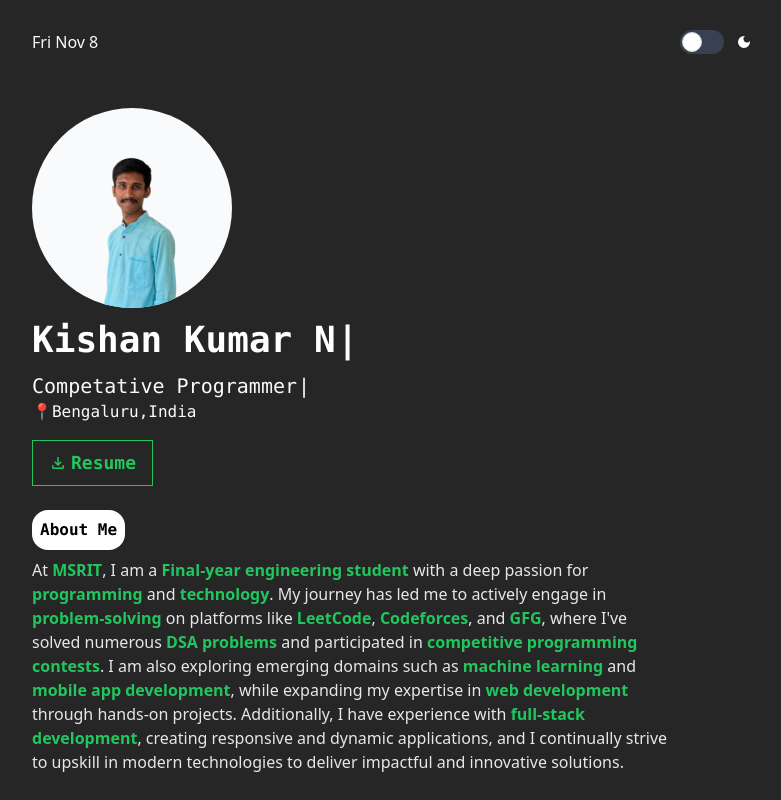
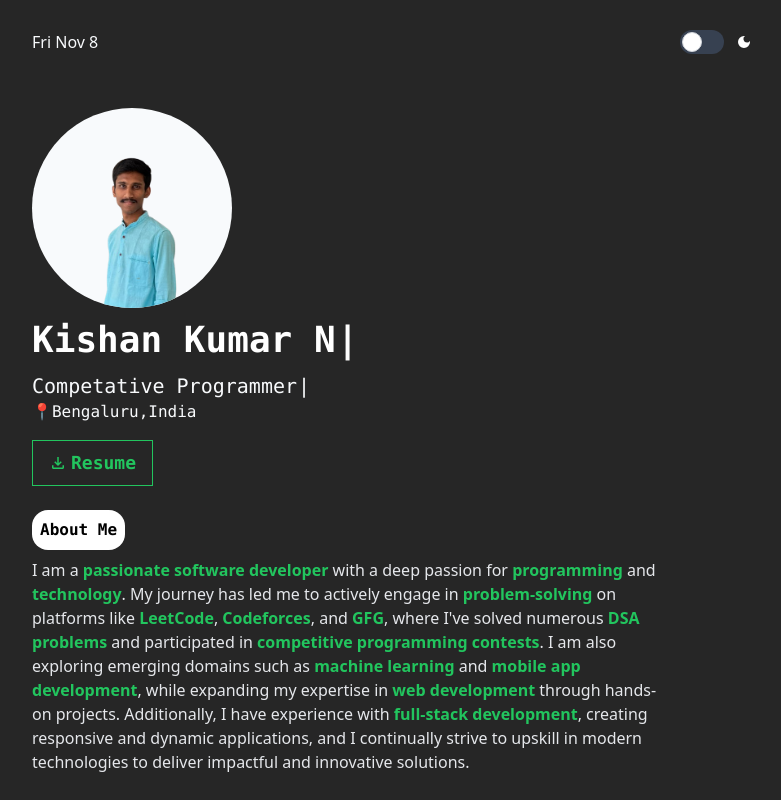
Before and after one commit to kishan9535/Kishan-Portfolio, a React (Vite) app: page / in a window 1280 px wide. Shown: the top 800 px of the page, without its empty margins (248-1029 px from the left). Built offline with nearby package versions, Linux system fonts and the light colour scheme.

Commit message:
Update AboutMe.jsx

```diff
--- a/src/components/AboutMe.jsx
+++ b/src/components/AboutMe.jsx
@@ -4,13 +4,11 @@ import Heading from "./Heading";
 function AboutMe() {
   return (
     <>
-     <div className="mt-5">
+      <div className="mt-5">
         <Heading textsize="text-l">About Me</Heading>
         <p className="mt-2 lg:mr-20 md:mr-0 mr-0 text-gray-800 dark:text-gray-200">
-          At <span className="font-bold text-green-500">MSRIT</span>, I am a{" "}
-          <span className="font-bold text-green-500">
-            Final-year engineering student
-          </span>{" "}
+          I am a{" "}
+          <span className="font-bold text-green-500">passionate software developer</span>{" "}
           with a deep passion for{" "}
           <span className="font-bold text-green-500">programming</span> and{" "}
           <span className="font-bold text-green-500">technology</span>. My
```
